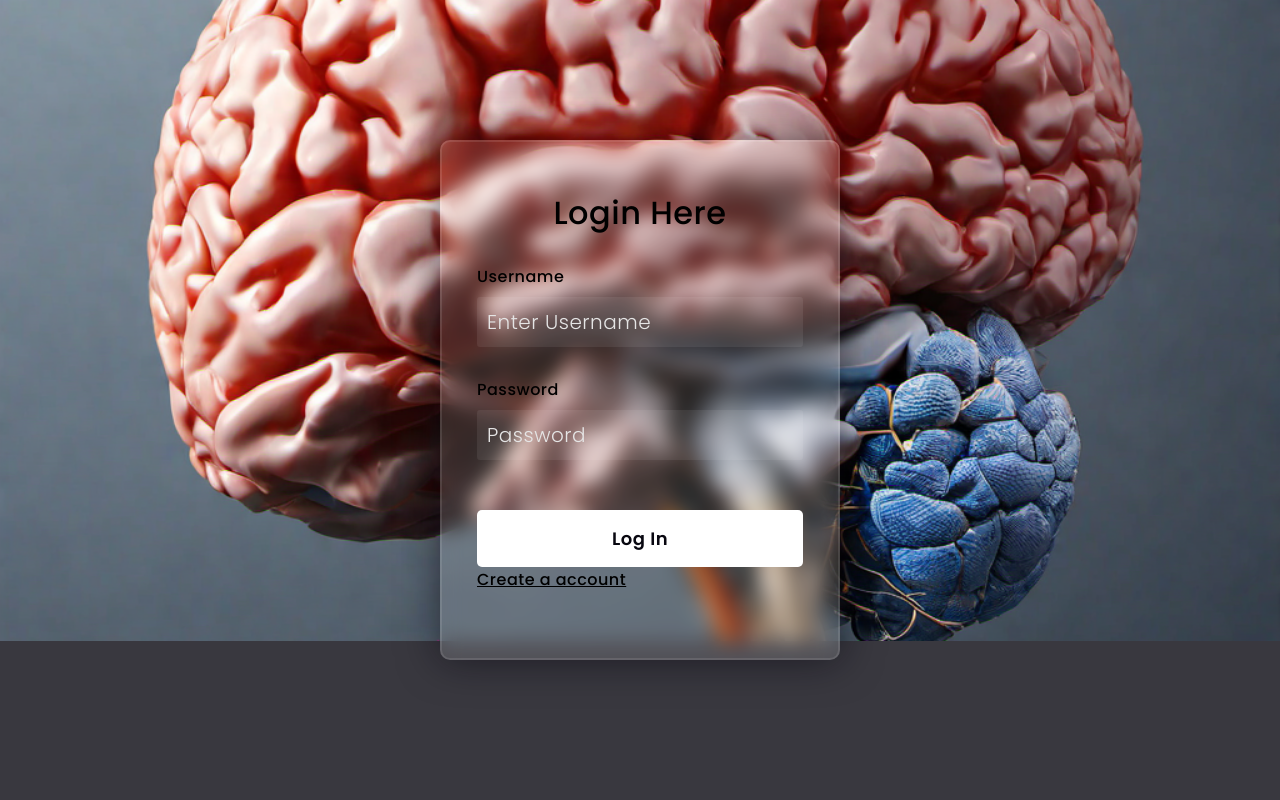
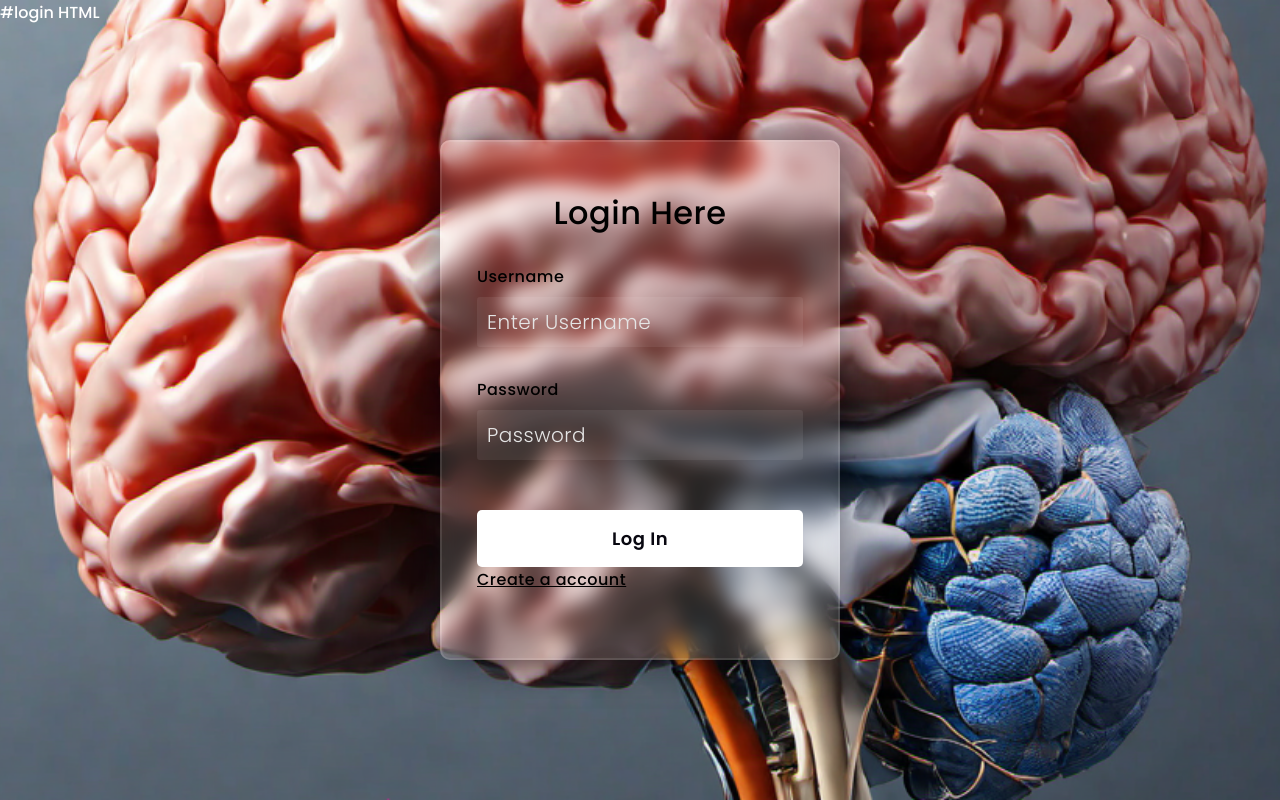
Before and after one commit to SahithPonna/ProjectBT, a Django app: page /login/ in a window 1280 px wide. Run offline with Django 3.2, Linux system fonts and the light colour scheme; parts of the project's set-up code (start-up, migrations or seed data) failed here and were passed over.

Commit message:
Update login.html

```diff
--- a/project/templates/login.html
+++ b/project/templates/login.html
@@ -1,3 +1,4 @@
+#login HTML
 <!DOCTYPE html>
 <html lang="en">
 <head>
```
